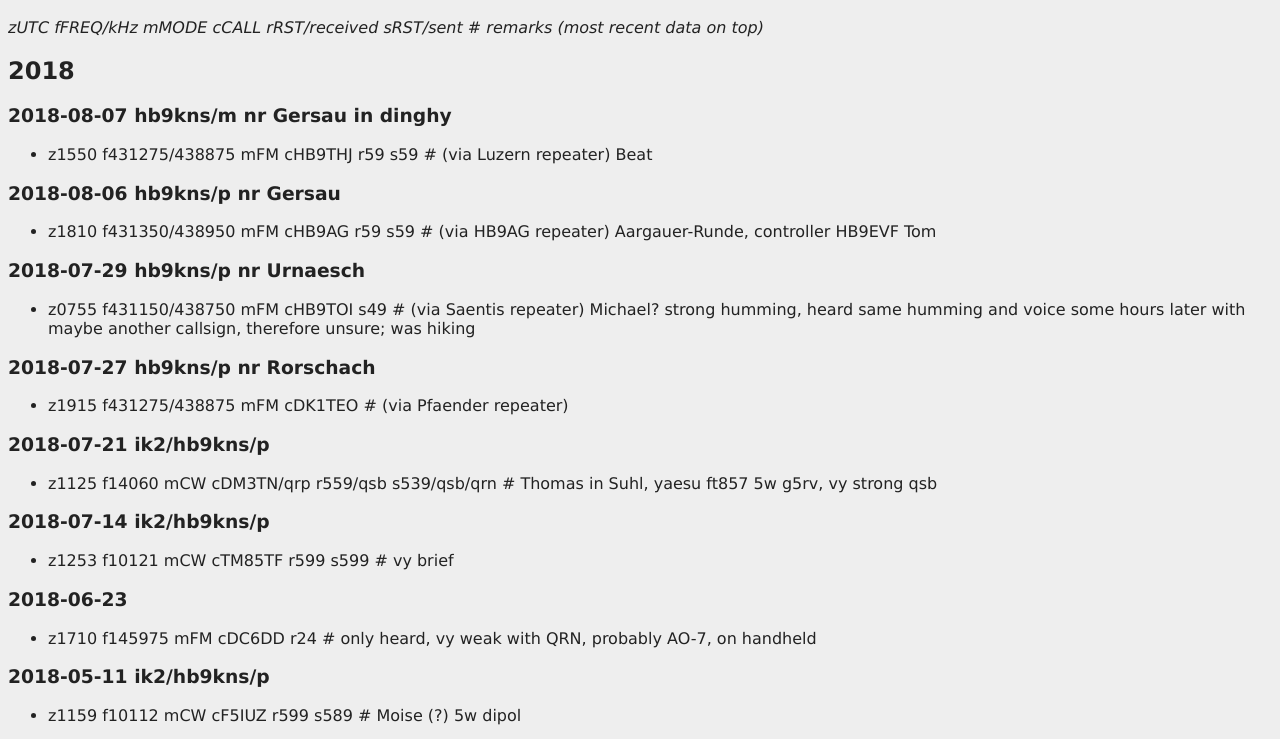
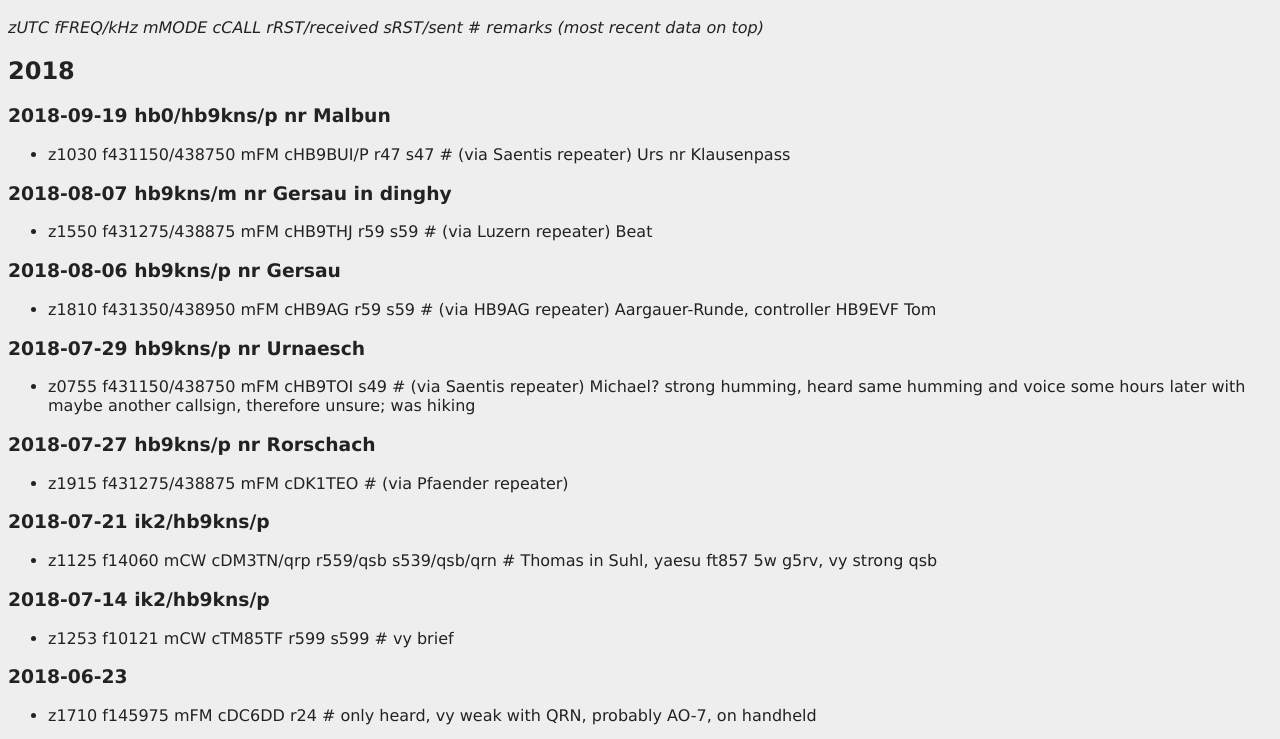
Before and after one commit to hb9kns/hb9kns.github.io, a plain HTML site: page hamlog.html in a window 1280 px wide. Shown: the part 49-788 px from the top of the page. Drawn offline with Linux system fonts and the light colour scheme.

Commit message:
(auto poorkyll/update)

```diff
--- a/hamlog.html
+++ b/hamlog.html
@@ -9,6 +9,12 @@
 <em>(most recent data on top)</em></p>
 
 <h2>2018</h2>
+
+<h3>2018-09-19 hb0/hb9kns/p nr Malbun</h3>
+
+<ul>
+<li>z1030 f431150/438750 mFM cHB9BUI/P r47 s47 # (via Saentis repeater) Urs nr Klausenpass</li>
+</ul>
 
 <h3>2018-08-07 hb9kns/m nr Gersau in dinghy</h3>
 
```
